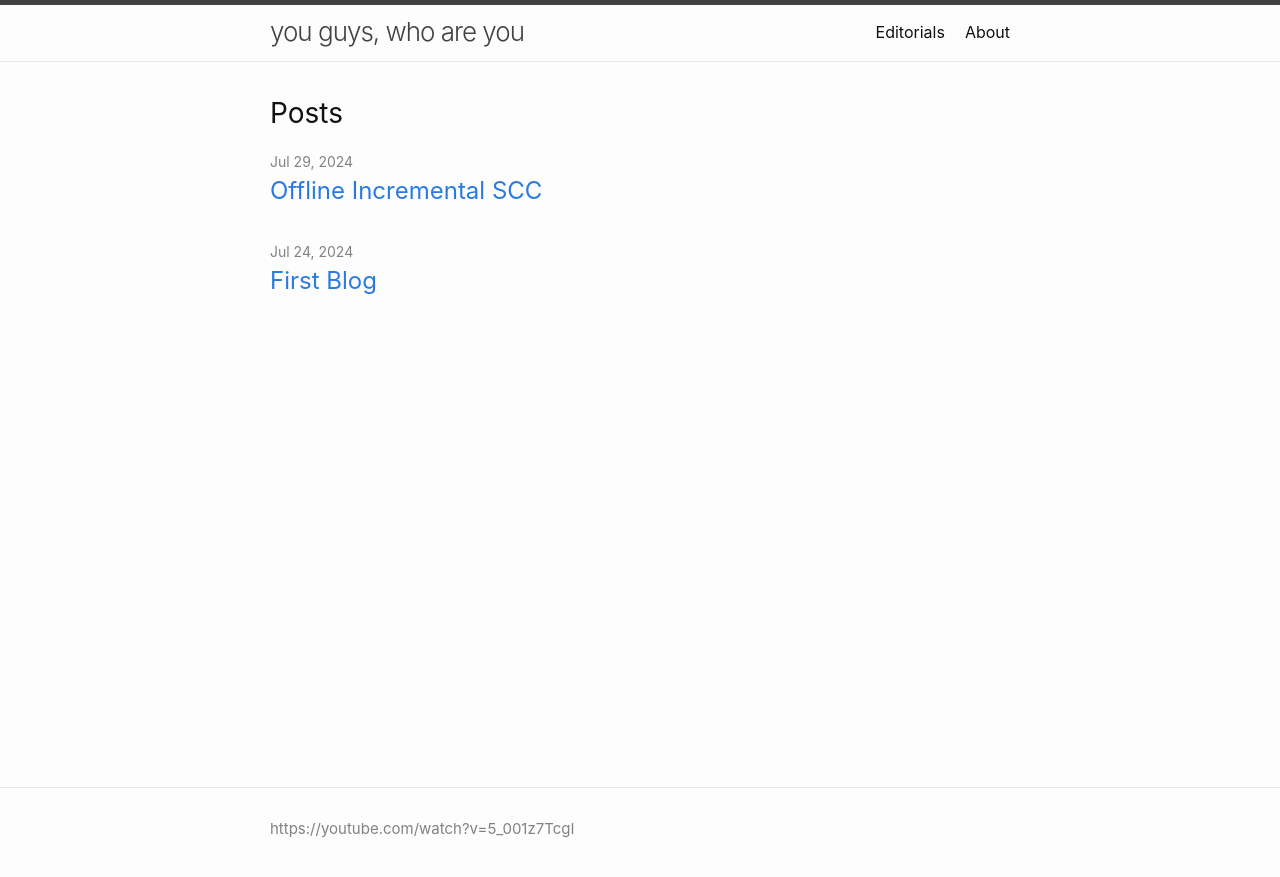
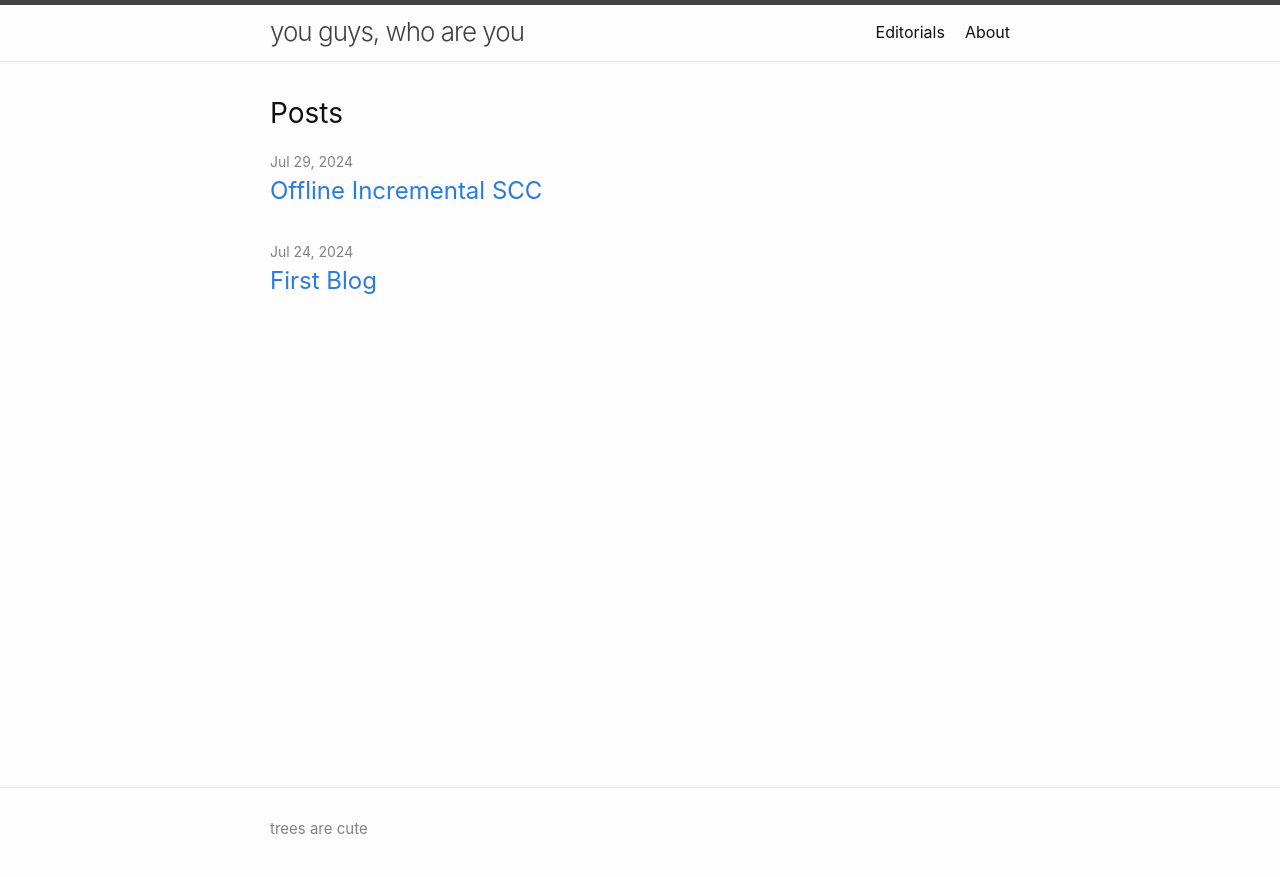
Before and after one commit to you-guys-who-are-you/you-guys-who-are-you.github.io, a Jekyll site: the page built from index.md, in a window 1280 px wide. Shown: the top 877 px of the page. Built offline with Jekyll 4.4.1, drawn with Linux system fonts in a browser that asks for light colours; Markdown is read by kramdown in place of the engine named in the settings.

Commit message:
Update _config.yml

```diff
--- a/_config.yml
+++ b/_config.yml
@@ -22,7 +22,7 @@ title: you guys, who are you
 author:
 markdown: CommonMarkGhPages
 description: >- # this means to ignore newlines until "baseurl:"
-  https://youtube.com/watch?v=5_001z7TcgI
+  trees are cute
 baseurl: "" # the subpath of your site, e.g. /blog
 url: "https://you-guys-who-are-you.github.io" # the base hostname & protocol for your site, e.g. http://example.com
 show_excerpts: false # set to true to show excerpts on the homepage
```
